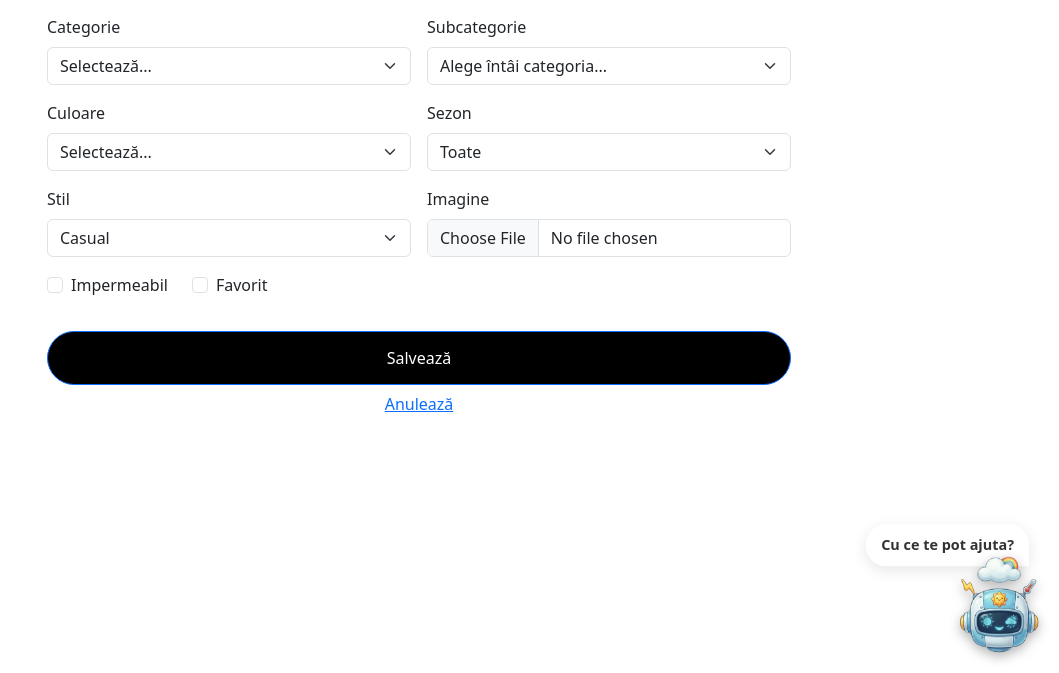
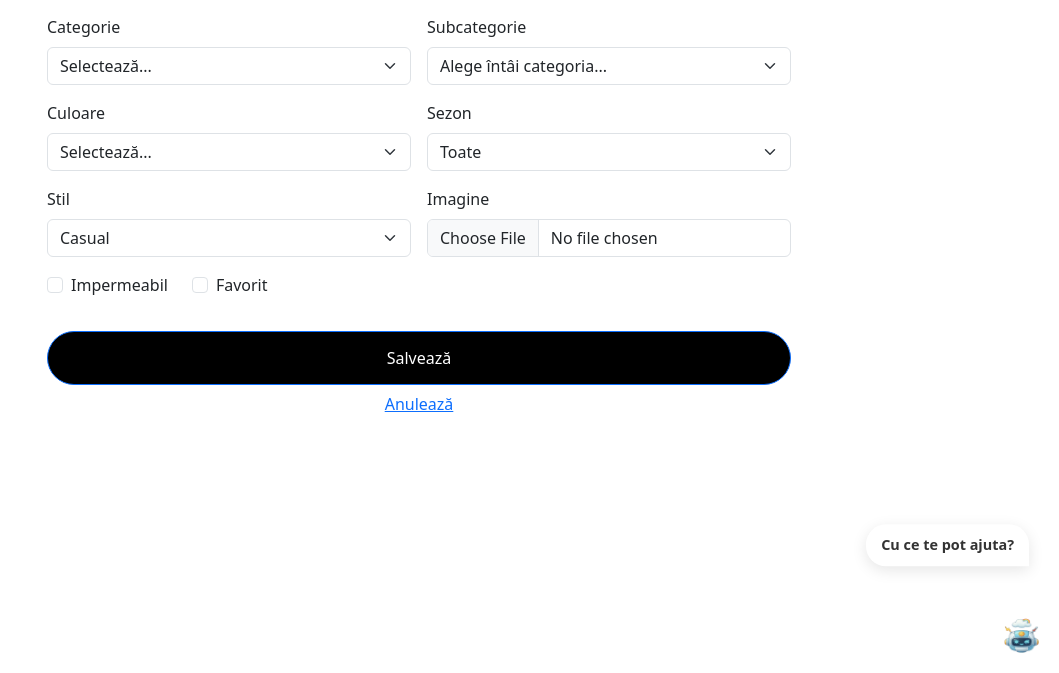
Before and after one commit to miruna-dev/BusuStyle, a Flask app: page /add_item in a window 1280 px wide. Shown: the part 127-800 px from the top of the page, without its empty margins (221-1280 px from the left). Run offline with Flask 3, Linux system fonts and the light colour scheme; the visitor is signed in with stand-in values (Sample User, id 1).

Commit message:
rezolvat afisare poza bot

```diff
--- a/templates/base.html
+++ b/templates/base.html
@@ -103,7 +103,7 @@
 
     <div id="chat-btn-container" onclick="toggleChat()">
         <div id="welcome-bubble">Cu ce te pot ajuta?</div>
-		<img src="{{ url_for('static', filename='busisor.png') }}" id="robot-img" alt="BusuStyle Bot">    </div>
+		<img src="/static/bot.png" alt="Chat" style="width: 35px; height: 35px;">
 
     <div id="chat-window">
         <div class="chat-header d-flex justify-content-between">
```
Also changed, not shown: static/bot.png (renamed from templates/static/busisor.png).
